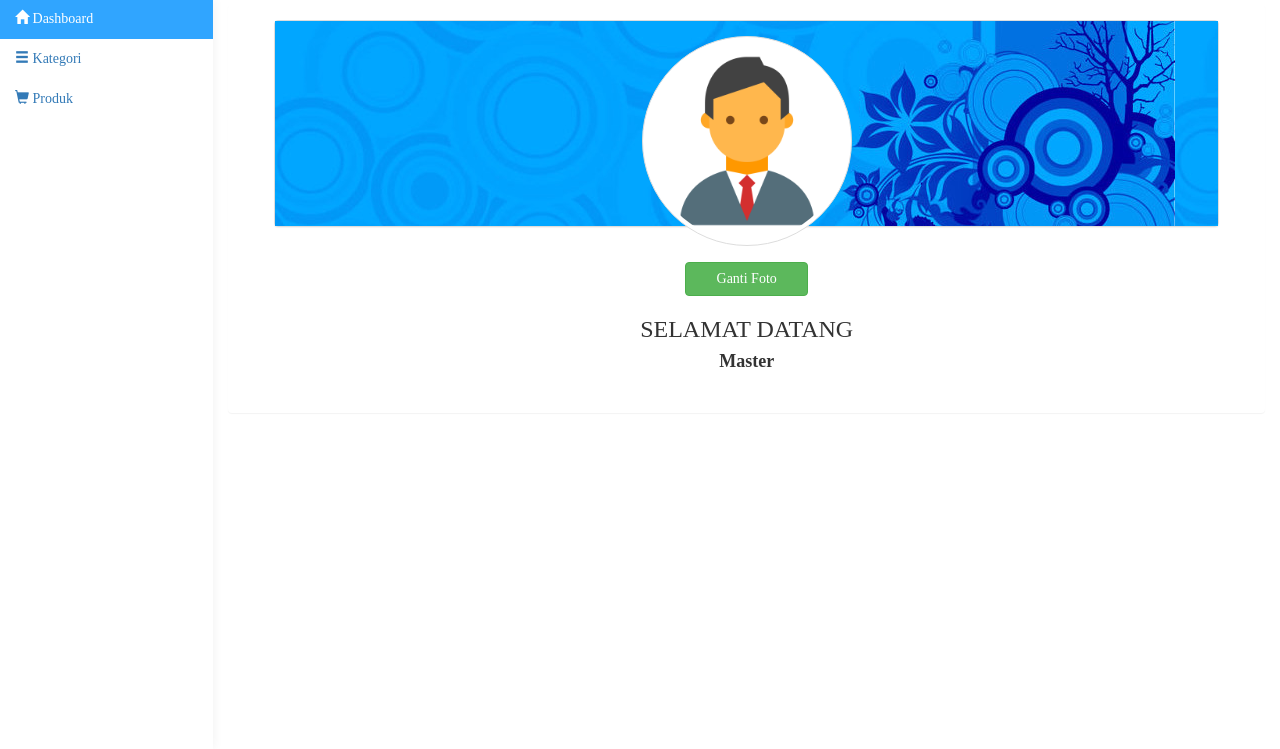
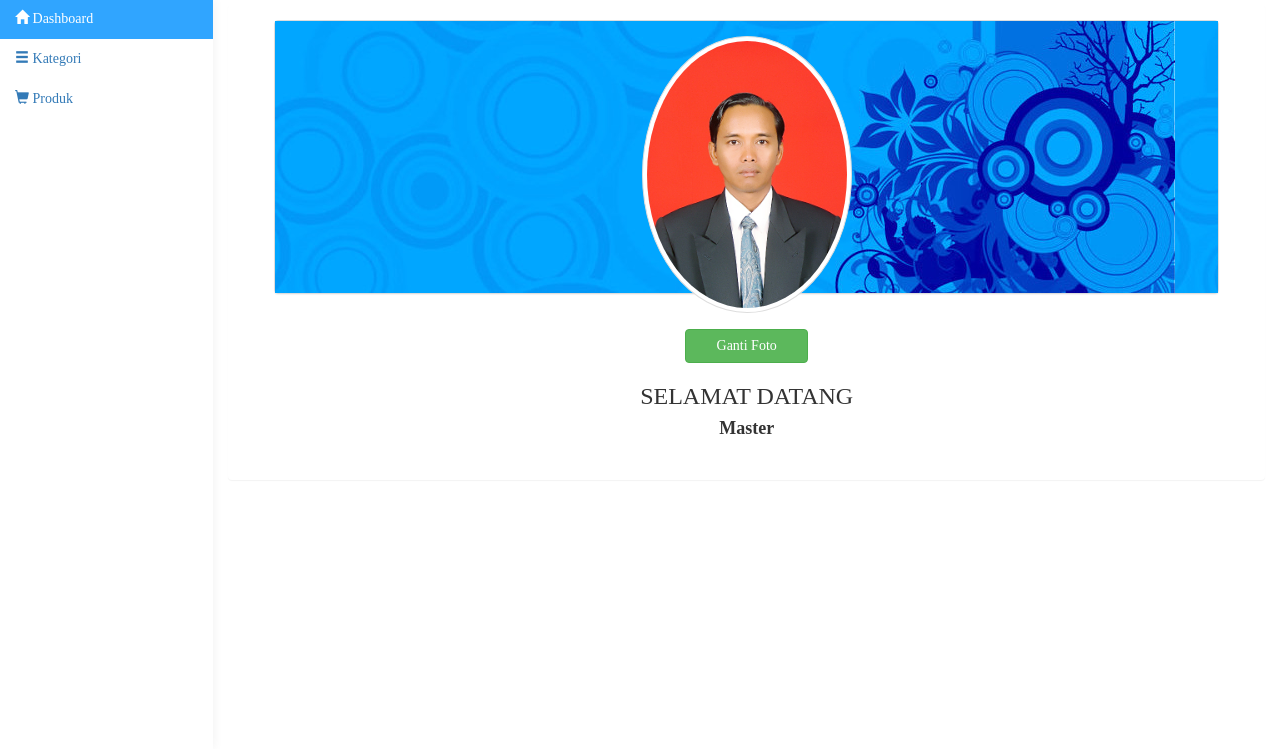
Before and after one commit to ybasori/SistemPemesananBuku, a PHP site: page /data/Dashboard in a window 1280 px wide. Shown: the part 51-800 px from the top of the page. Run offline with PHP 8.4, Linux system fonts and the light colour scheme; the visitor is signed in with stand-in values (Sample User, id 1); data comes from the database, SQL or seed files in the repository; data that the repository does not hold is empty; some web fonts are replaced.

Commit message:
foto sesuai dengan id member

```diff
--- a/view/Dashboard.php
+++ b/view/Dashboard.php
@@ -46,7 +46,7 @@
 				<div class="col-sm-12">
 					<div class="panel panel-default">
 						<div class="panel-body" style="background-image: url(<?php echo $sys->base_url() ?>/background/bg1.jpg); width: 100%">
-							<img src="<?php echo $sys->base_url() ?>/foto_member/default_foto_member.png" alt="member" class="img-responsive img-thumbnail img-circle center-block" style="width: 210px; margin-bottom: -35px">
+							<img src="<?php echo $sys->base_url()."/".$profile->get_by_mbrid($db->userdata("id"), "path_foto") ?>" alt="member" class="img-responsive img-thumbnail img-circle center-block" style="width: 210px; margin-bottom: -35px">
 						</div>
 					</div>
 				</div>
```
